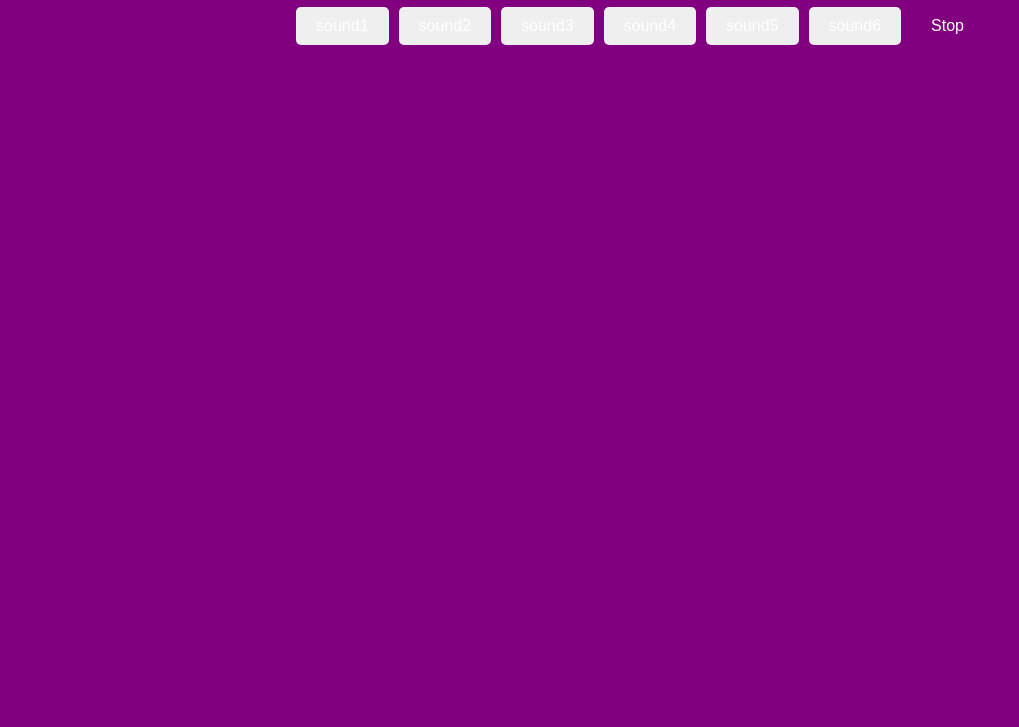
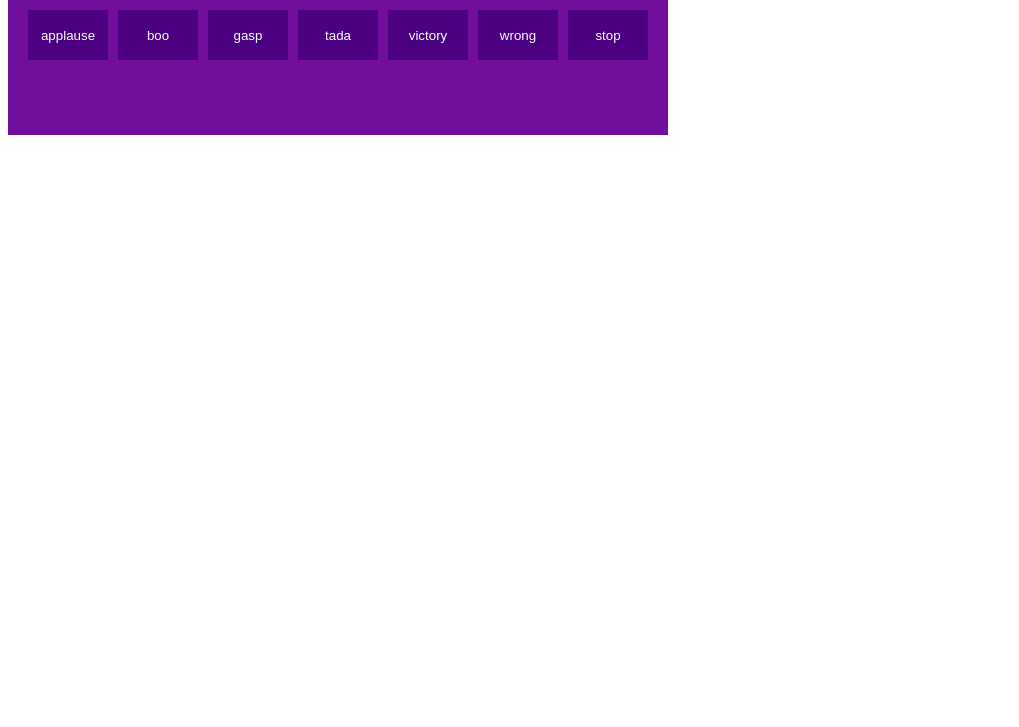
Before and after one commit to acciojob/Soundbar-Ritesh1408, a website: page main.html in a window 1280 px wide. Shown: the part 73-800 px from the top of the page, without its empty margins (0-1019 px from the left). Drawn offline with Linux system fonts and the light colour scheme.

Commit message:
created a submission

```diff
--- a/main.html
+++ b/main.html
@@ -1,70 +1,31 @@
 <!DOCTYPE html>
-<html lang="en">
+
+<html>
+
 <head>
-    <meta charset="UTF-8">
-    <meta name="viewport" content="width=device-width, initial-scale=1.0">
-    <title>Sound Player</title>
-    <style>
-        body {
-            text-align: center;
-            font-family: Arial, sans-serif;
-            background-color: purple;
-            color: white;
-        }
-        #buttons {
-            margin-top: 20px;
-            display: flex;
-            justify-content: center;
-            gap: 10px;
-        }
-        .btn, .stop {
-            padding: 10px 20px;
-            font-size: 16px;
-            cursor: pointer;
-            border: none;
-            border-radius: 5px;
-            background-color: darkpurple;
-            color: white;
-        }
-        .stop {
-            background-color: #800080;
-        }
-    </style>
+	<link rel="stylesheet" href="styles.css">
 </head>
+
 <body>
-    <h1>Sound Player</h1>
-    <div id="buttons"></div>
-    <script>
-        const sounds = ["sound1", "sound2", "sound3", "sound4", "sound5", "sound6"]; // Add your sound file names without extension
+	<!-- the entire body must be written by student -->
+	<section id="buttons">
+		<audio id="audio" src="https://www.soundjay.com/misc/sounds/small-bell-ring-01a.mp3" preload="auto"></audio>
+		<button type="button" class="btn">applause</button>
+		<audio id="audio" src="sounds/boo.mp3" preload="auto"></audio>
+		<button type="button" class="btn">boo</button>
+		<audio id="audio" src="sounds/gasp.mp3" preload="auto"></audio>
+		<button type="button" class="btn">gasp</button>
+		<audio id="audio" src="sounds/tada.mp3" preload="auto"></audio>
+		<button type="button" class="btn">tada</button>
+		<audio id="audio" src="sounds/victory.mp3" preload="auto"></audio>
+		<button type="button" class="btn">victory</button>
+		<audio id="audio" src="sounds/wrong.mp3" preload="auto"></audio>
+		<button type="button" class="btn">wrong</button>
+		<button type="button" class="btn stop">stop</button>
+	</section>
+    <script type="text/javascript" src="./script.js">
+</script>
 
-        const buttonsContainer = document.getElementById("buttons");
-        let currentAudio = null;
+</body>
 
-        sounds.forEach(sound => {
-            const btn = document.createElement("button");
-            btn.className = "btn";
-            btn.innerText = sound;
-            btn.addEventListener("click", () => {
-                if (currentAudio) {
-                    currentAudio.pause();
-                    currentAudio.currentTime = 0;
-                }
-                currentAudio = new Audio(`sounds/${sound}.mp3`);
-                currentAudio.play();
-            });
-            buttonsContainer.appendChild(btn);
-        });
-
-        const stopBtn = document.createElement("button");
-        stopBtn.className = "stop";
-        stopBtn.innerText = "Stop";
-        stopBtn.addEventListener("click", () => {
-            if (currentAudio) {
-                currentAudio.pause();
-                currentAudio.currentTime = 0;
-            }
-        });
-        buttonsContainer.appendChild(stopBtn);
-    </script>
-</body>
 </html>
--- a/script.js
+++ b/script.js
@@ -1 +1,17 @@
 //your JS code here. If required.
+let btns = document.querySelectorAll(".btn");
+let stop = document.querySelector(".stop");
+const audio = document.getElementById("audio");
+
+btns.forEach(btn => {
+    btn.addEventListener("click", () => {
+        audio.play();
+    });
+});
+
+stop.addEventListener("click", () => {
+   let audios = document.querySelectorAll("audio");
+    audios.forEach(audio => {
+        audio.pause();
+    });
+});
--- a/styles.css
+++ b/styles.css
@@ -1 +1,19 @@
 /*  your css code here. If applicable */
+#buttons{
+	background: #720e9e;
+	width: 660px;
+	height: 200px;
+	display: flex;
+	justify-content: center;
+	align-items: center;
+	gap: 10px
+}
+
+.btn{
+	background: #4B0082;
+	color: white;
+	padding: 10px;
+	width: 80px;
+	height: 50px;
+	border: none;
+}
```
